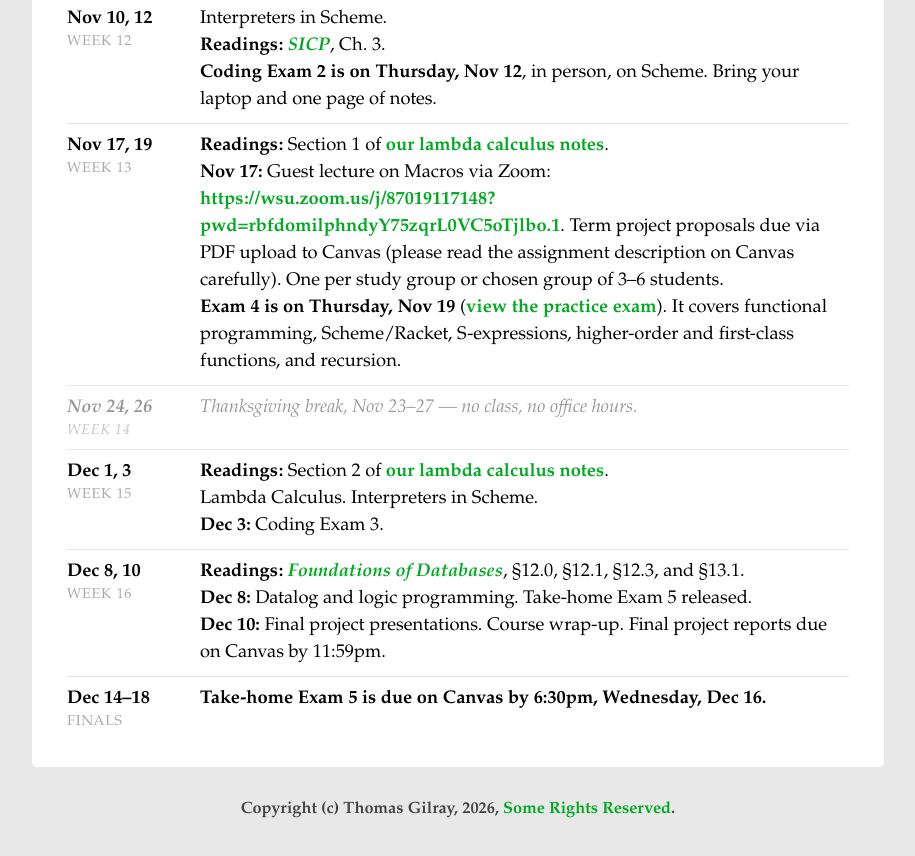
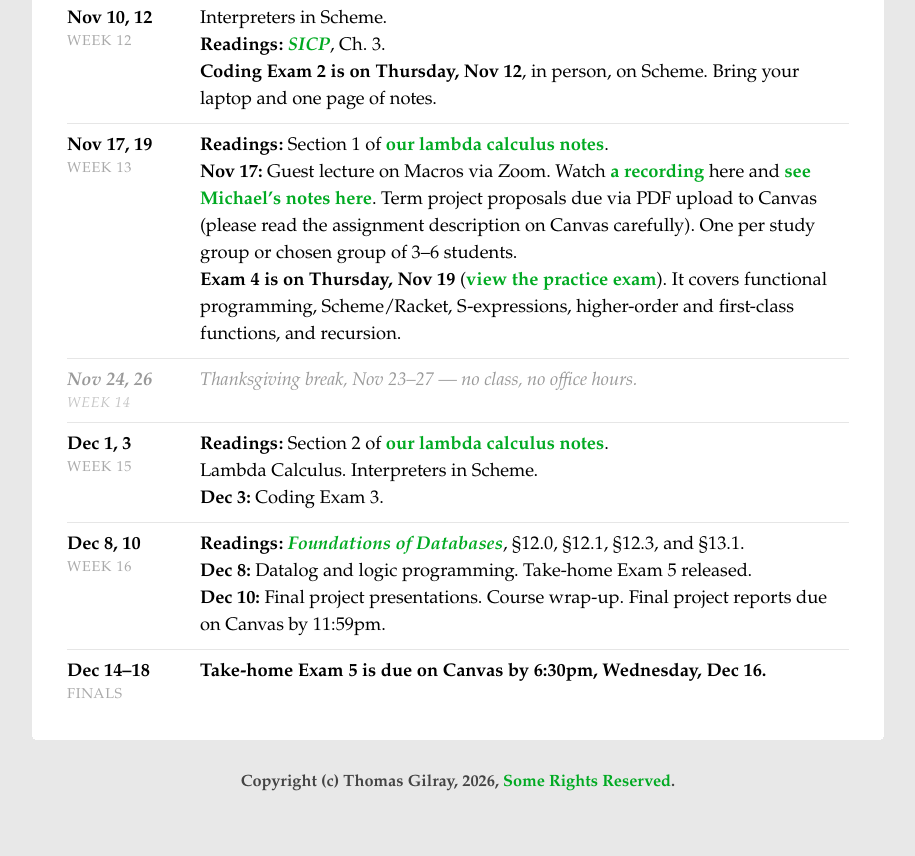
Before and after one commit to thomasgilray/thomasgilray.github.io, a plain HTML site: page 355/index.html in a window 1280 px wide. Shown: the part 7880-8736 px from the top of the page, without its empty margins (182-1097 px from the left). After the commit the page ends 8711 px from the top, so only its background shows below. Drawn offline with Linux system fonts and the light colour scheme; no server answers.

Commit message:
Replace the Nov 17 Zoom link with the recording and guest notes
Co-Authored-By: Claude Opus 5.5 <noreply@anthropic.com>

```diff
--- a/355/index.html
+++ b/355/index.html
@@ -259,7 +259,7 @@
 </tr>
 <tr>
 <td><strong>Nov 17, 19</strong><span class="wk">Week 13</span></td>
-<td><strong>Readings:</strong> Section 1 of <a href="/355/lambda-calculus.pdf">our lambda calculus notes</a>.<br><strong>Nov 17:</strong> Guest lecture on Macros via Zoom: <a href="https://wsu.zoom.us/j/87019117148?pwd=rbfdomilphndyY75zqrL0VC5oTjlbo.1">https://wsu.zoom.us/j/87019117148?pwd=rbfdomilphndyY75zqrL0VC5oTjlbo.1</a>. Term project proposals due via PDF upload to Canvas (please read the assignment description on Canvas carefully). One per study group or chosen group of 3–6 students.<br><strong>Exam 4 is on Thursday, Nov 19</strong> (<a href="/355/exam4-practice.pdf">view the practice exam</a>). It covers functional programming, Scheme/Racket, S-expressions, higher-order and first-class functions, and recursion.</td>
+<td><strong>Readings:</strong> Section 1 of <a href="/355/lambda-calculus.pdf">our lambda calculus notes</a>.<br><strong>Nov 17:</strong> Guest lecture on Macros via Zoom. Watch <a href="https://wsu.zoom.us/rec/share/pc1285DSds9PWrMDRD_3ihQ6cHDQ76T-GMl6rfko6ySsRsMyRV-B5s0JY_O6fkwk.kjf6BOYy8daMb2Wl">a recording</a> here and <a href="https://github.com/michaelballantyne/wsu-pl-fall2026">see Michael&rsquo;s notes here</a>. Term project proposals due via PDF upload to Canvas (please read the assignment description on Canvas carefully). One per study group or chosen group of 3–6 students.<br><strong>Exam 4 is on Thursday, Nov 19</strong> (<a href="/355/exam4-practice.pdf">view the practice exam</a>). It covers functional programming, Scheme/Racket, S-expressions, higher-order and first-class functions, and recursion.</td>
 </tr>
 <tr class="off">
 <td><strong>Nov 24, 26</strong><span class="wk">Week 14</span></td>
```
Also changed, not shown: 355/planning.html (+1 -1 lines), 2 other files.
